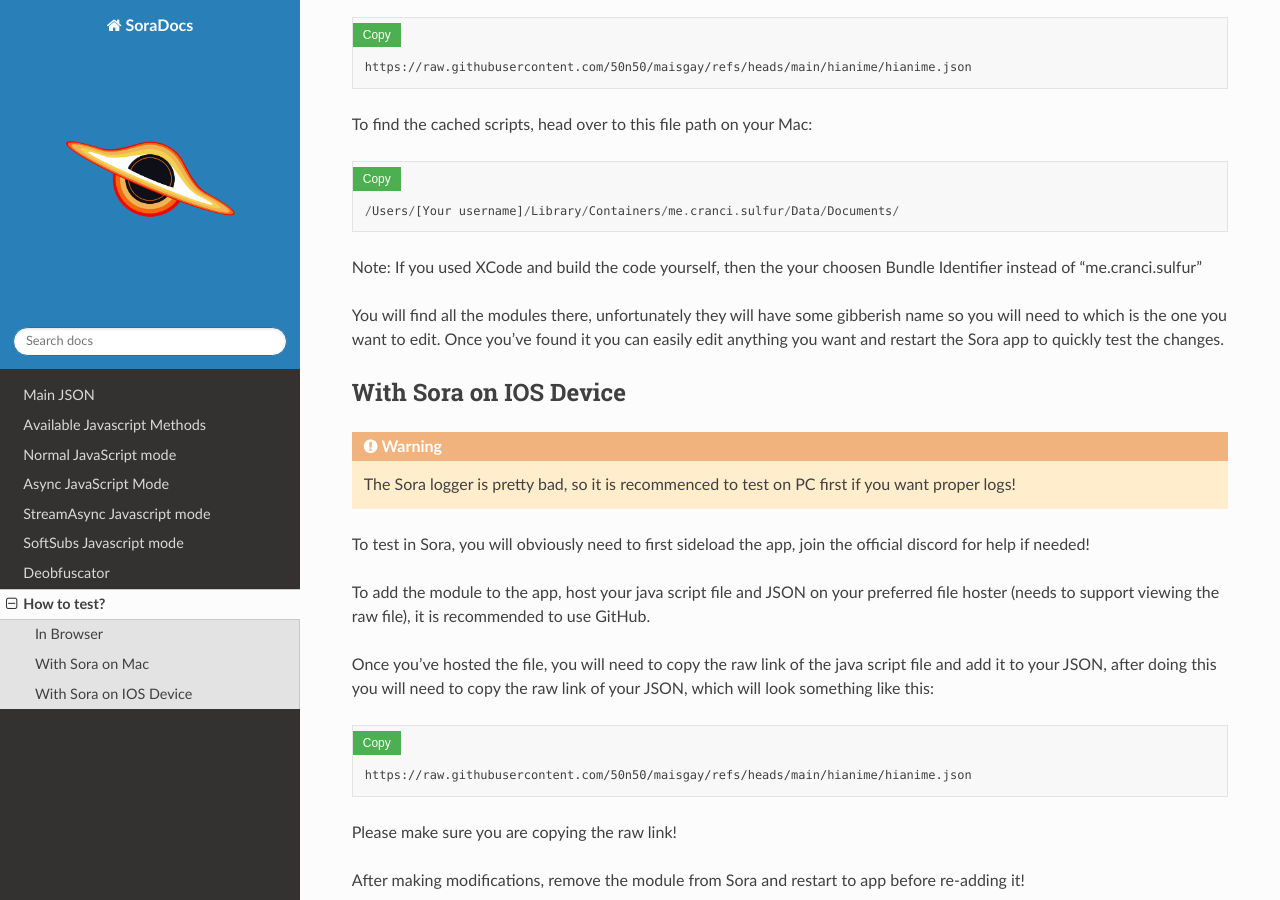
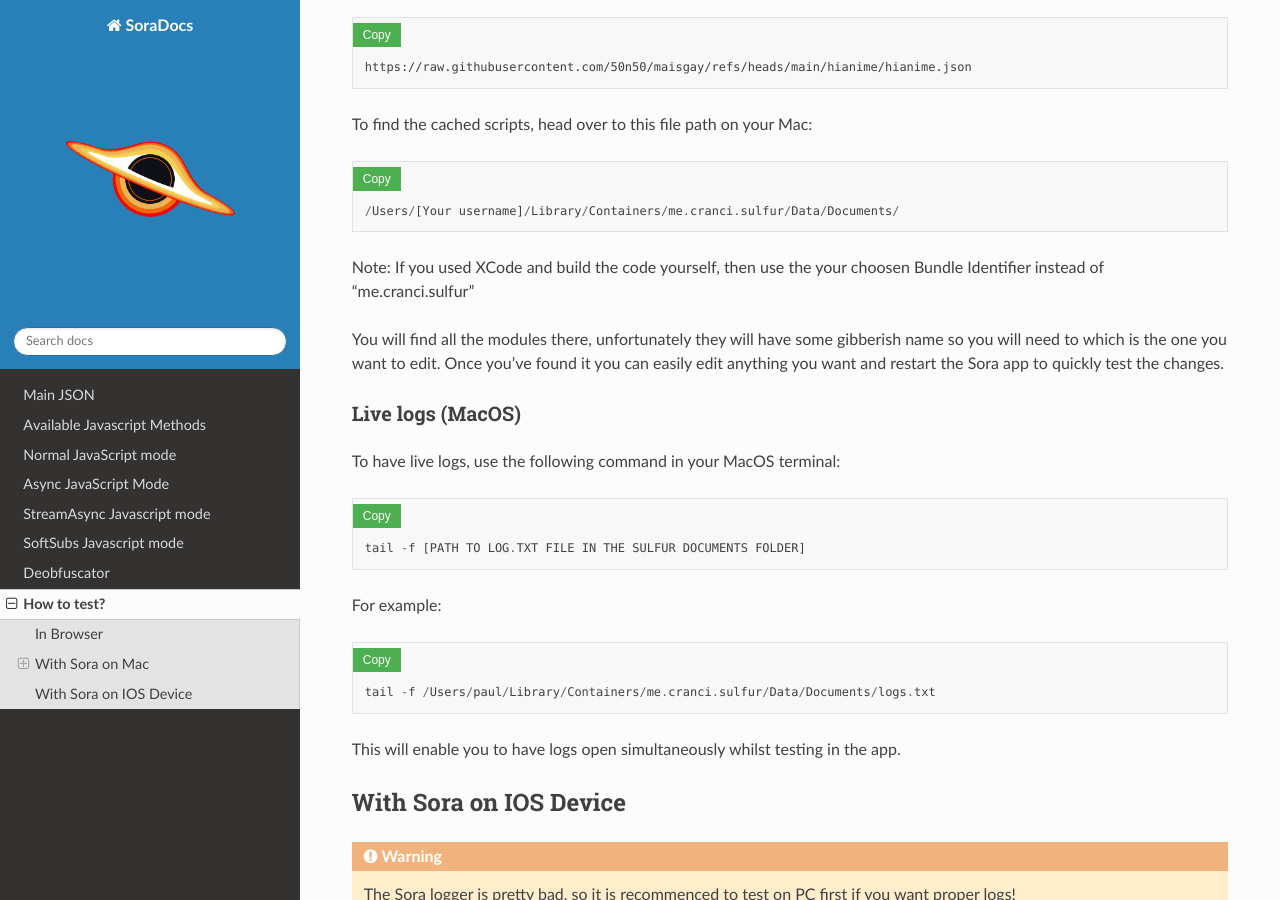
Before and after one commit to 50n50/soradocs, a Sphinx documentation site: the page built from docs/files/how_to_test.md, in a window 1280 px wide and 900 px high, scrolled down 687 px. Built offline with Sphinx 7.4.7 and the Read the Docs theme 3.1.0, drawn with Linux system fonts in a browser that asks for light colours.

Commit message:
Update how_to_test.md

````diff
--- a/docs/files/how_to_test.md
+++ b/docs/files/how_to_test.md
@@ -29,10 +29,25 @@
 /Users/[Your username]/Library/Containers/me.cranci.sulfur/Data/Documents/
 ```
 
-Note: If you used XCode and build the code yourself, then the your choosen Bundle Identifier instead of "me.cranci.sulfur"
+Note: If you used XCode and build the code yourself, then use the your choosen Bundle Identifier instead of "me.cranci.sulfur"
 
 You will find all the modules there, unfortunately they will have some gibberish name so you will need to which is the one you want to edit. Once you've found it you can easily edit anything you want and restart the Sora app to quickly test the changes.
 
+### Live logs (MacOS)
+
+To have live logs, use the following command in your MacOS terminal:
+
+```
+tail -f [PATH TO LOG.TXT FILE IN THE SULFUR DOCUMENTS FOLDER]
+```
+
+For example:
+
+```
+tail -f /Users/paul/Library/Containers/me.cranci.sulfur/Data/Documents/logs.txt
+```
+
+This will enable you to have logs open simultaneously whilst testing in the app.
 
 ## With Sora on IOS Device
 
````
